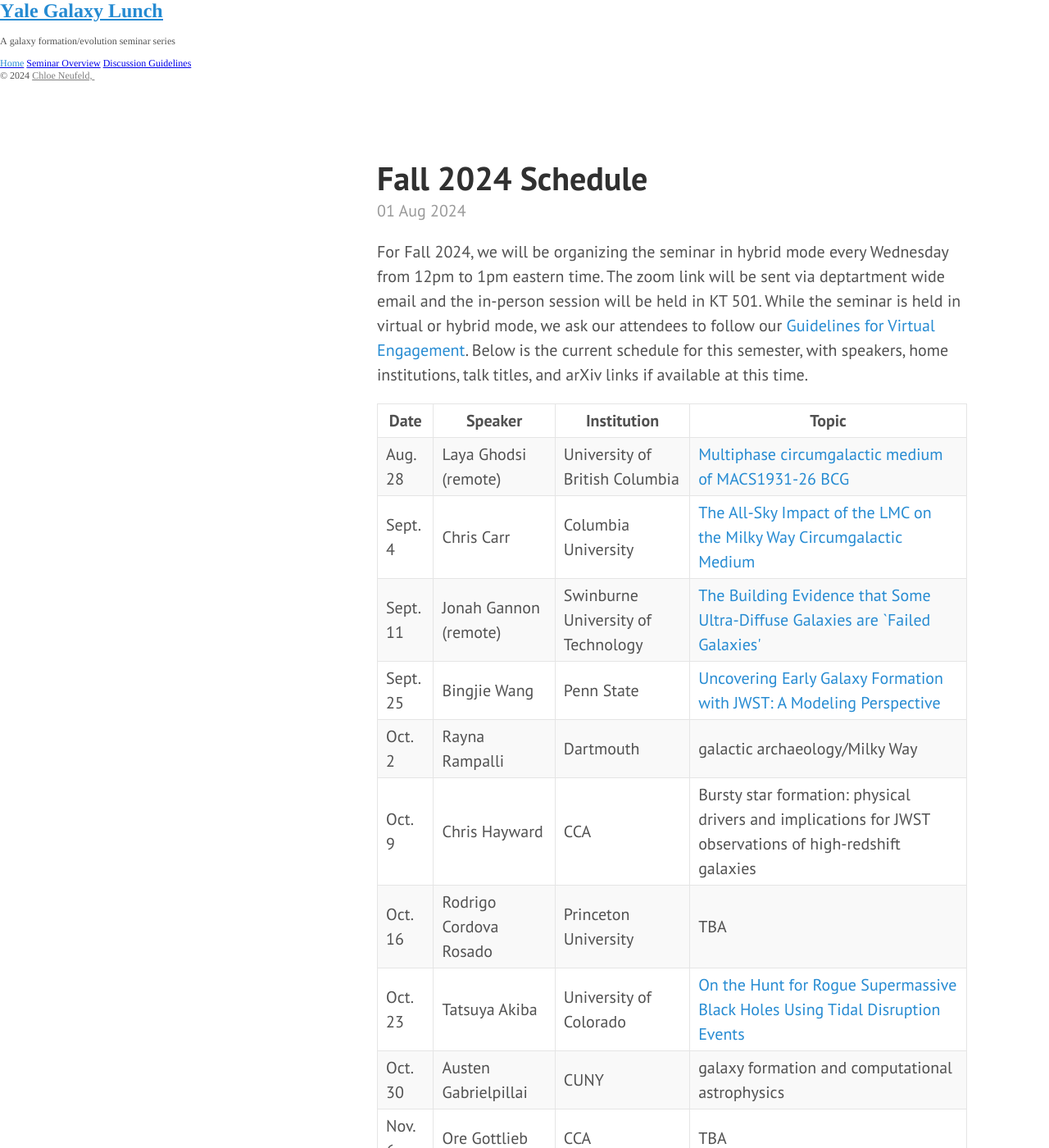
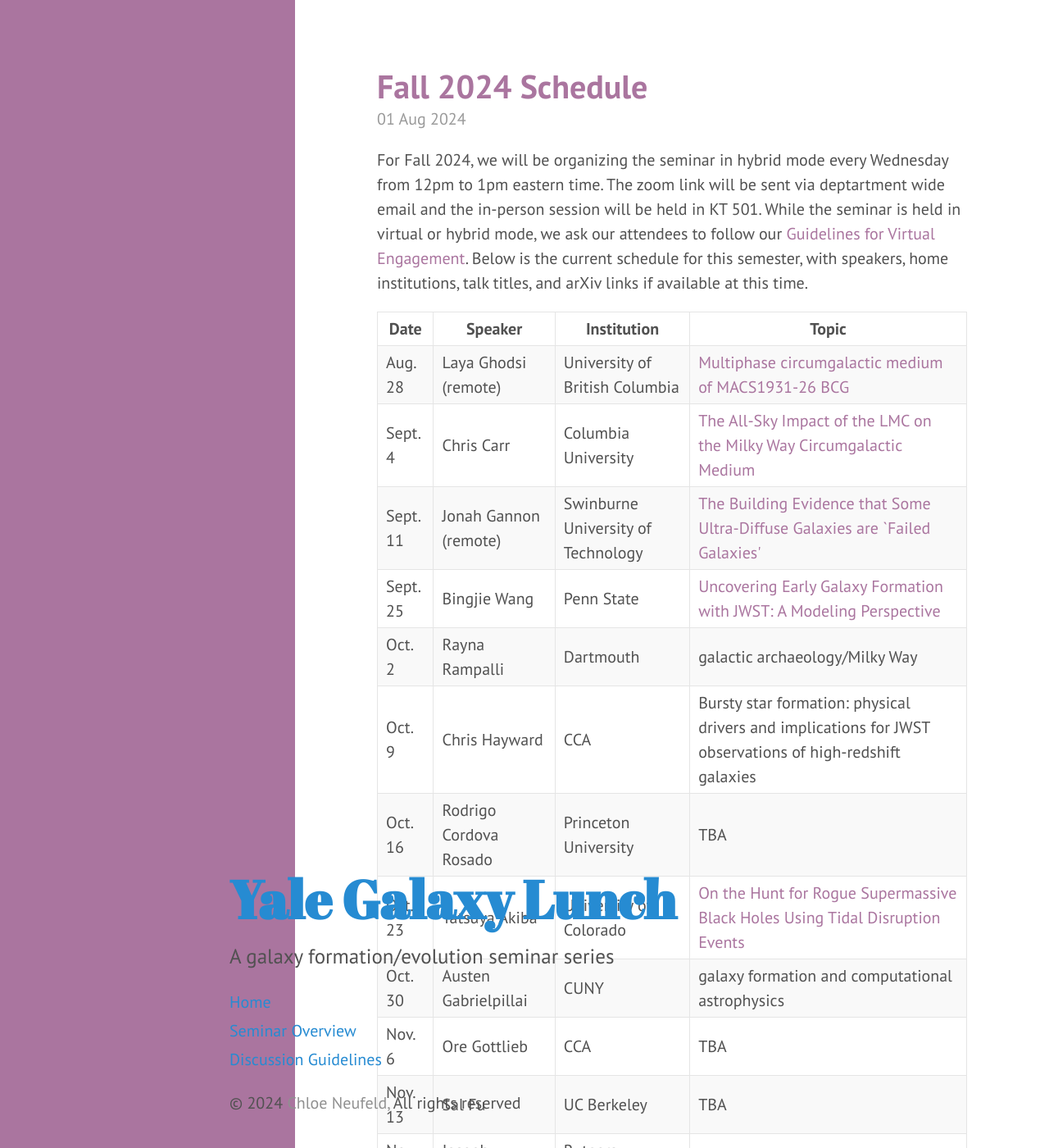
Before and after one commit to yalegalaxylunch/yalegalaxylunch.github.io, a Jekyll site: the page built from index.html, in a window 1280 px wide and 1400 px high. Shown: the whole window at 82% size. Built offline with Jekyll 4.4.1, drawn with Linux system fonts in a browser that asks for light colours; the list of posts is cut into pages by our own code.

```diff
--- a/_includes/sidebar.html
+++ b/_includes/sidebar.html
@@ -1,24 +1,36 @@
-<!DOCTYPE html PUBLIC "-//W3C//DTD HTML 4.01//EN" "http://www.w3.org/TR/html4/strict.dtd">
-<html>
-<head>
-  <meta http-equiv="Content-Type" content="text/html; charset=utf-8">
-  <meta http-equiv="Content-Style-Type" content="text/css">
-  <title></title>
-  <meta name="Generator" content="Cocoa HTML Writer">
-  <meta name="CocoaVersion" content="2487.6">
-  <style type="text/css">
-    p.p2 {margin: 0.0px 0.0px 12.0px 0.0px; font: 12.0px Times; -webkit-text-stroke: #000000}
-    p.p3 {margin: 0.0px 0.0px 0.0px 0.0px; font: 12.0px Times; -webkit-text-stroke: #000000}
-    span.s1 {text-decoration: underline ; font-kerning: none}
-    span.s2 {font-kerning: none}
-    span.s3 {text-decoration: underline ; font-kerning: none; color: #0000e9; -webkit-text-stroke: 0px #0000e9}
-    span.s4 {text-decoration: underline ; font-kerning: none; color: #7d7d7d; -webkit-text-stroke: 0px #7d7d7d}
-  </style>
-</head>
-<body>
-<h1 style="margin: 0.0px 0.0px 16.1px 0.0px; font: 24.0px Times; color: #0000e9; -webkit-text-stroke: #0000e9"><span class="s1"><a href="file:///Users/chloeneufeld/Library/CloudStorage/OneDrive-YaleUniversity/Desktop/yalegalaxylunch_website/yalegalaxylunch.github.io/_includes/%7B%7B%20site.url%20%7D%7D"><b>{{ site.title }}</b></a></span></h1>
-<p class="p2"><span class="s2">{{ site.description }}</span></p>
-<p class="p3"><span class="s3"><a href="file:///Users/chloeneufeld/Library/CloudStorage/OneDrive-YaleUniversity/Desktop/yalegalaxylunch_website/yalegalaxylunch.github.io/_includes/%7B%7B%20site.url%20%7D%7D">Home</a></span><span class="s2"> {% comment %} The code below dynamically generates a sidebar nav of pages with `layout: page` in the front-matter. See readme for usage. {% endcomment %} {% assign pages_list = site.pages %} {% for node in pages_list %} {% if node.title != null %} {% if node.layout == "page" %} <a href="file:///Users/chloeneufeld/Library/CloudStorage/OneDrive-YaleUniversity/Desktop/yalegalaxylunch_website/yalegalaxylunch.github.io/_includes/%7B%7B%20node.url%20%7D%7D"><span class="s3">{{ node.title }}</span></a> {% endif %} {% endif %} {% endfor %}</span></p>
-<p class="p2"><span class="s2">© {{ site.time | date: '%Y' }} <a href="file:///Users/chloeneufeld/Library/CloudStorage/OneDrive-YaleUniversity/Desktop/yalegalaxylunch_website/yalegalaxylunch.github.io/_includes/%7B%7B%20site.author.url%20%7D%7D"><span class="s4">{{ site.author.name }},<span class="Apple-converted-space"> </span></span></a></span></p>
-</body>
-</html>
+<div class="sidebar"></div>
+  <div class="container sidebar-sticky">
+    <div class="sidebar-about">
+      <h1>
+        <a href="{{ site.url }}">
+          {{ site.title }}
+        </a>
+      </h1>
+      <p class="lead">{{ site.description }}</p>
+    </div>
+
+    <nav class="sidebar-nav">
+      <a class="sidebar-nav-item{% if page.url == site.baseurl %} active{% endif %}" href="{{ site.url }}">Home</a>
+
+      {% comment %}
+        The code below dynamically generates a sidebar nav of pages with
+        `layout: page` in the front-matter. See readme for usage.
+      {% endcomment %}
+
+      {% assign pages_list = site.pages %}
+      {% for node in pages_list %}
+        {% if node.title != null %}
+          {% if node.layout == "page" %}
+            <a class="sidebar-nav-item{% if page.url == node.url %} active{% endif %}" href="{{ node.url }}">{{ node.title }}</a>
+          {% endif %}
+        {% endif %}
+      {% endfor %}
+
+    </nav>
+
+    <p>&copy; {{ site.time | date: '%Y' }} <a href="{{ site.author.url }}" style="color: #909090">
+      {{ site.author.name }},
+    </a> All rights reserved
+    </p>
+  </div>
+</div>
--- a/_layouts/default.html
+++ b/_layouts/default.html
@@ -3,7 +3,7 @@
 
   {% include head.html %}
 
-  <body>
+  <body class="theme-base-0e">
 
     {% include sidebar.html %}
 
```
